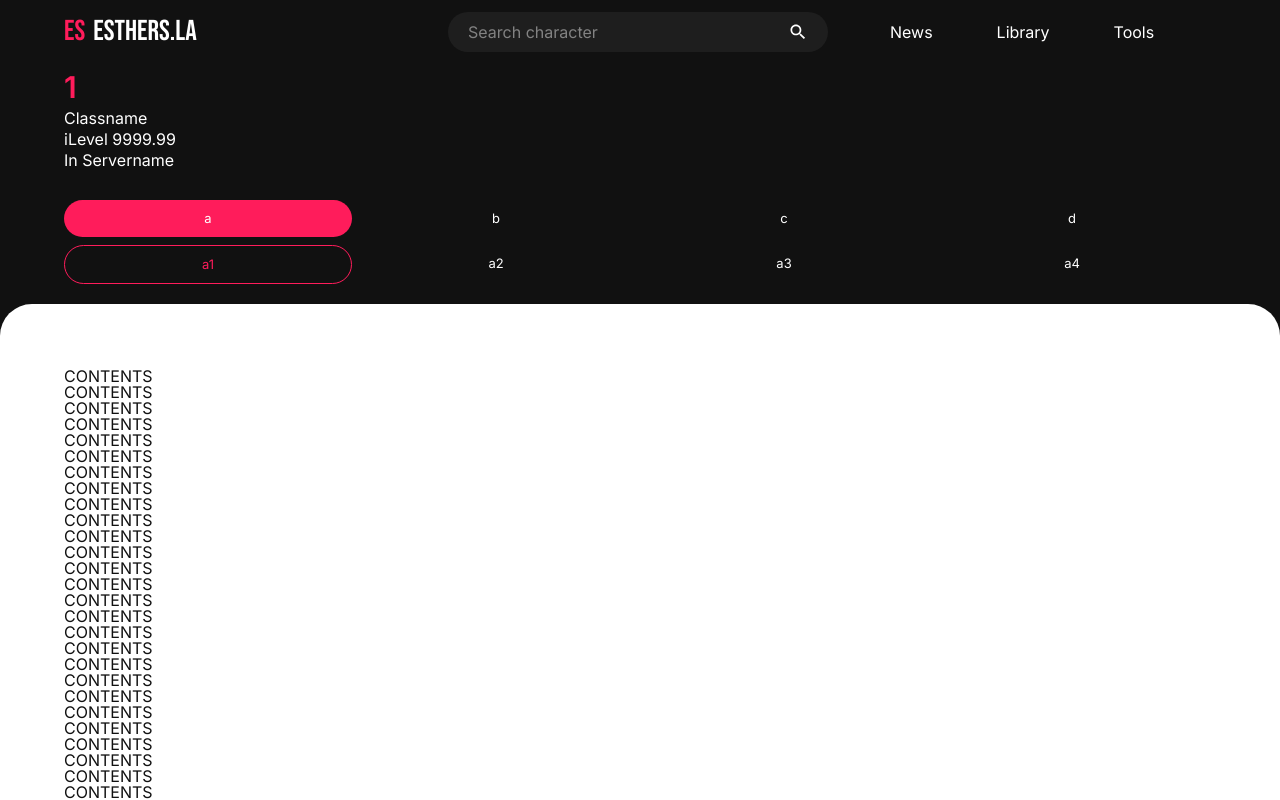
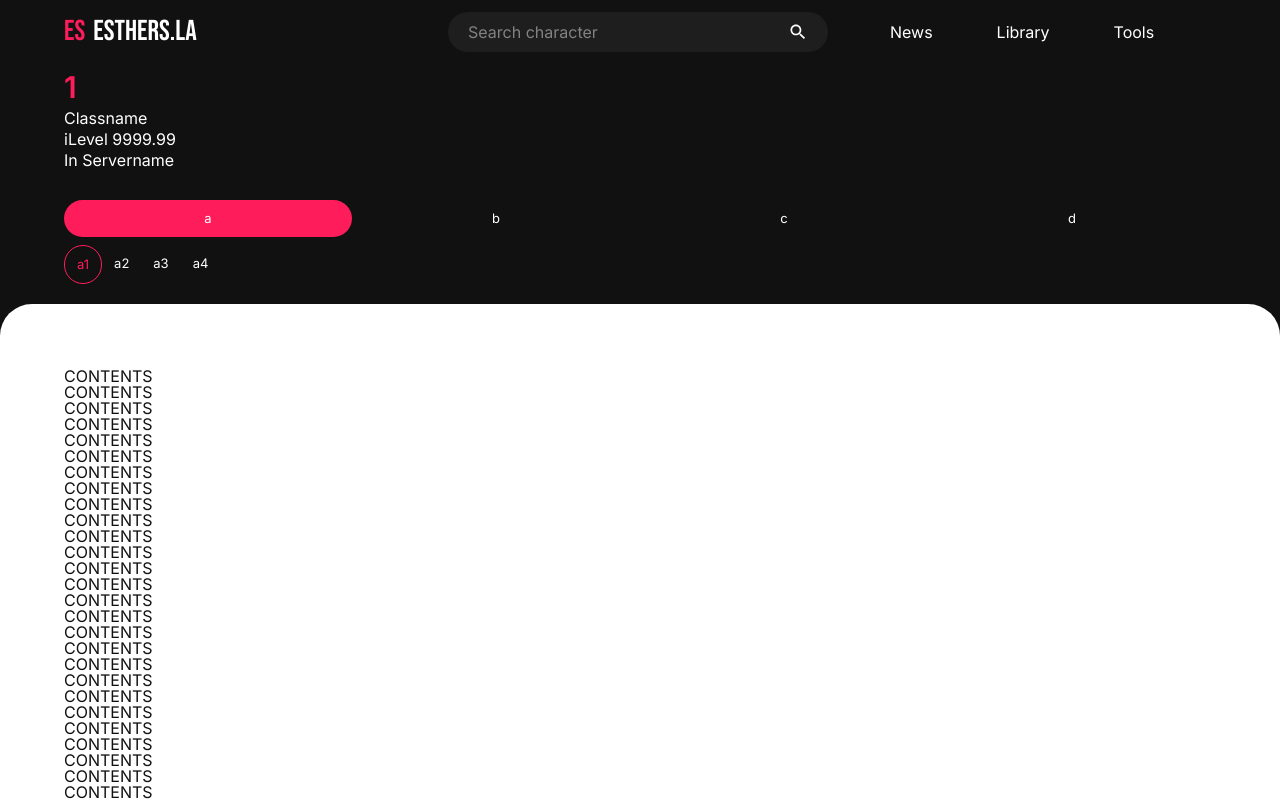
Before and after one commit to JoonsubHwang/esthers-la, a React (Create React App) app: page /characters/1 in a window 1280 px wide. Shown: the top 800 px of the page. Built offline with nearby package versions, Linux system fonts and the light colour scheme.

Commit message:
Changed width of .subcategiries li

```diff
--- a/src/Selection/Selection.sass
+++ b/src/Selection/Selection.sass
@@ -5,7 +5,6 @@
 
 .selection
     overflow-y: hidden
-    // height: 2.5rem
     margin-bottom: $medium-padding
 
     .tab
@@ -19,25 +18,20 @@
             font-size: $small-font-size
             color: $fg-color
 
-            @for $i from 1 through 10
-                &:first-child:nth-last-child(#{$i}),
-                &:first-child:nth-last-child(#{$i}) ~ li
-                    width: math.div(100%, $i)
-
             &.selected
                 @extend %round-corners
-
-        // &.move-up
-        //     transform: translateY(-120%)
-
-        // &.reset-position
-        //     transform: translateY(0)
 
         &.categories
             margin-bottom: $xsmall-padding
 
-            li.selected
-                background: $primary-color
+            li
+                @for $i from 1 through 10
+                    &:first-child:nth-last-child(#{$i}),
+                    &:first-child:nth-last-child(#{$i}) ~ li
+                        width: math.div(100%, $i)
+
+                &.selected
+                    background: $primary-color
 
         &.subcategories
             li.selected
```
